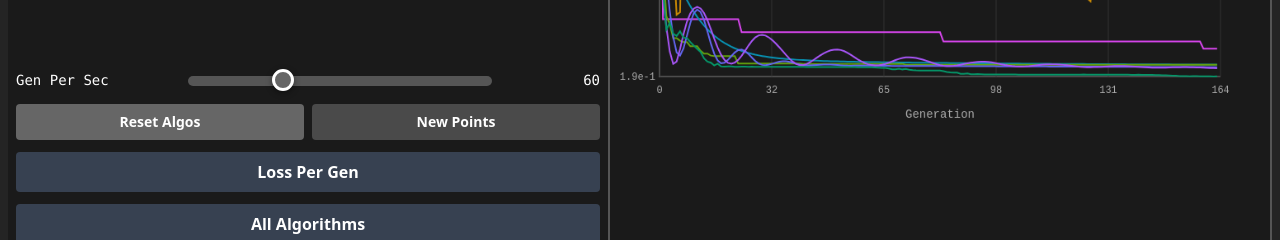
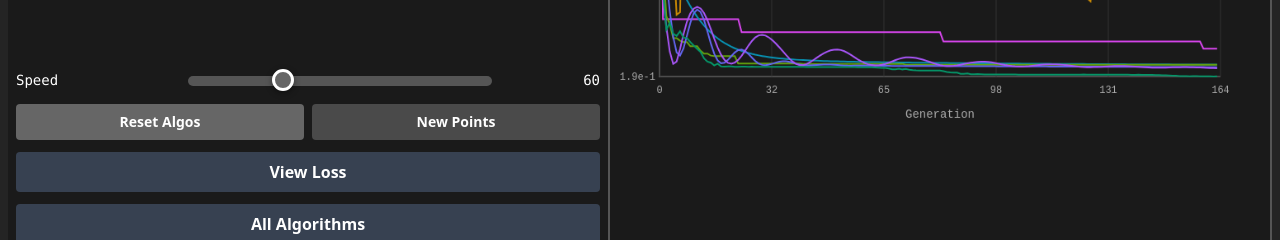
Before and after one commit to niembro64/function-approximation, a Vue app: page / in a window 1280 px wide. Both pictures are taken after a click on the button "Single Algorithm". Shown: the part 544-784 px from the top of the page. Built offline with nearby package versions, Linux system fonts and the light colour scheme.

Commit message:
generally nice

```diff
--- a/src/components/AllAlgorithmsView.vue
+++ b/src/components/AllAlgorithmsView.vue
@@ -31,10 +31,10 @@ watch(genPerSecValue, (newVal) => {
 
 <template>
   <div class="flex flex-col">
-    <!-- Gen Per Sec Slider -->
+    <!-- Speed Slider -->
     <div class="mb-2 md:mb-3 flex flex-col gap-1.5 md:gap-2 order-1">
       <Slider
-        label="Gen Per Sec"
+        label="Speed"
         v-model="genPerSecValue"
         :min="1"
         :max="200"
@@ -80,7 +80,7 @@ watch(genPerSecValue, (newVal) => {
       @mousedown="($event.currentTarget as HTMLElement).style.filter = 'brightness(0.8)'"
       @mouseup="($event.currentTarget as HTMLElement).style.filter = 'brightness(0.9)'"
     >
-      {{ graphMode === 'loss' ? 'Loss Per Gen' : 'Graph All Curves' }}
+      {{ graphMode === 'loss' ? 'View Loss' : 'View Curves' }}
     </button>
   </div>
 </template>
```
